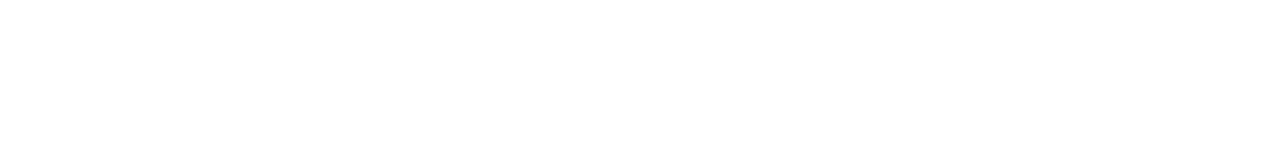
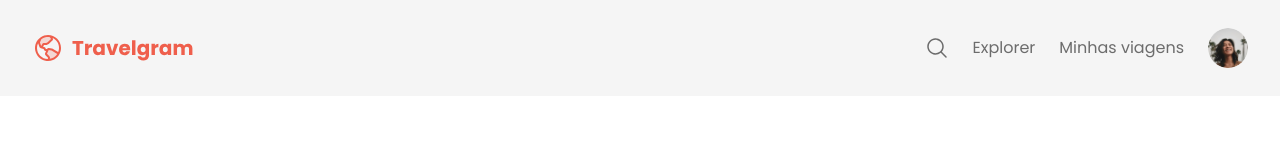
Before and after one commit to Hugo-Queiroz01/PROJETO---TRAVELGRAM, a plain HTML site: page index.html in a window 1280 px wide. Drawn offline with Linux system fonts and the light colour scheme.

Commit message:
Navigation

```diff
--- a/index.html
+++ b/index.html
@@ -1,5 +1,6 @@
 <!DOCTYPE html>
 <html lang="pt-br">
+
 <head>
   <link rel="preconnect" href="https://fonts.googleapis.com">
   <link rel="preconnect" href="https://fonts.gstatic.com" crossorigin>
@@ -10,7 +11,30 @@
   <title>Travelgram | perfil de viagens</title>
   <link rel="stylesheet" href="styles/index.css">
 </head>
+
 <body>
+  <div class="bg-surface-color">
+    <nav class="container">
+      <a href="#" id="logo">
+        <img src="assets/icons/Logo.svg" alt="Logomarca">
+      </a>
 
+      <ul id="primary-menu">
+        <li>
+          <a href="#">
+            <img src="assets/icons/MagnifyingGlass.svg" alt="ícone de lupa">
+          </a>
+        </li>
+        <li><a href="#">Explorer</a></li>
+        <li><a href="#">Minhas viagens</a></li>
+        <li><a href="#">
+            <img src="assets/images/Profile pic.png" alt="Imagem de Isabela Torres">
+          </a>
+        </li>
+      </ul>
+    </nav>
+  </div>
+  <header></header>
 </body>
+
 </html>
--- a/styles/global.css
+++ b/styles/global.css
@@ -30,3 +30,38 @@
   --text-md: 14px/170% var(--font-family);
   --text-sm: 12px/170% var(--font-family);
 }
+
+body {
+  font: var(--text);
+  color: var(--text-color-secondary);
+  background-color: var(--background-color);
+}
+
+a {
+  /* * Tirando o underline dos links */
+  text-decoration: none;
+  /* * Tirando a cor padrão dos links e herdando da tag pai */
+  color: inherit;
+
+}
+
+a:hover {
+  /* * Adicionando cor e estilo ao passar o mouse em cima */
+  color:var(--brand-color);
+  text-decoration: underline;
+}
+
+.container {
+  /* * Adicionando padding nas laterais */
+  padding-inline: 32px;
+  /* * Largura máxima */
+  max-width: 1280px;
+  /* * Margin no eixo main */
+  margin-inline: auto;
+}
+
+/* * Define a cor de fundo do div que contém o nav */
+
+.bg-surface-color {
+  background-color: var(--surface-color);
+}
--- a/styles/index.css
+++ b/styles/index.css
@@ -1 +1,2 @@
 @import url(global.css);
+@import url(nav.css);
--- /dev/null
+++ b/styles/nav.css
@@ -0,0 +1,35 @@
+nav {
+  /* * Elementos um ao lado do outro */
+  display: flex;
+  /* * Adicionando espaço entre os elementos */
+  justify-content: space-between;
+  /* * Alinhando ao centro no eixo main */
+  align-items: center;
+  /* * Zerando a altura de linha */
+  line-height: 0;
+  /* * Adicionando padding no eixo vertical */
+  padding-block: 20px;
+}
+
+nav ul {
+  /* * Sem marcações no itens da lista */
+  list-style: none;
+  /* * Elementos um ao lado do outro */
+  display: flex;
+  /* * Alinhando ao centro no eixo main */
+  align-items: center;
+  /* * Adicionado espaço lateral nos itens */
+  gap: 24px;
+  /* * Adicionado padding no eixo vertical */
+  padding-block: 8px;
+}
+
+/* * Seletor de pseudo-classes last-child */
+
+nav ul li:last-child img {
+  width: 40px;
+  height: 40px;
+  /* ? Para imagens que não estão na proporção correta */
+  object-fit: cover;
+  border-radius: 50%;
+}
```
Also changed, not shown: assets/icons/Logo.svg (renamed from assets/Logo.svg), assets/images/Profile pic.png (renamed from assets/Profile pic.png).
